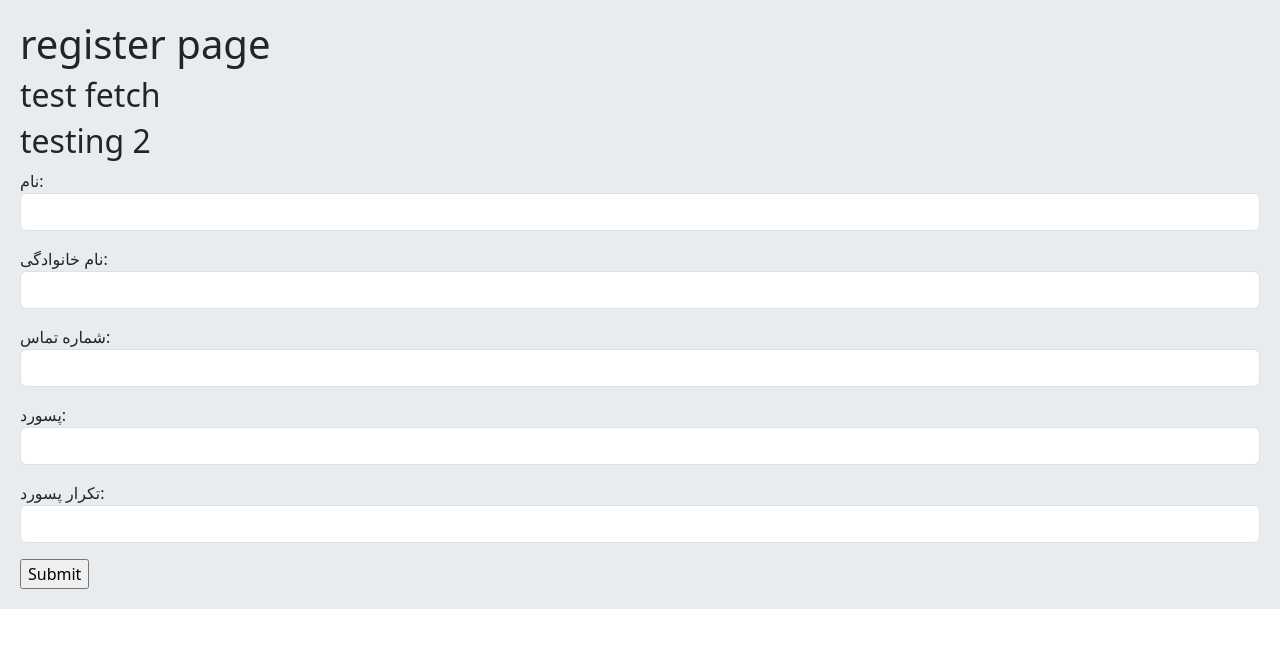
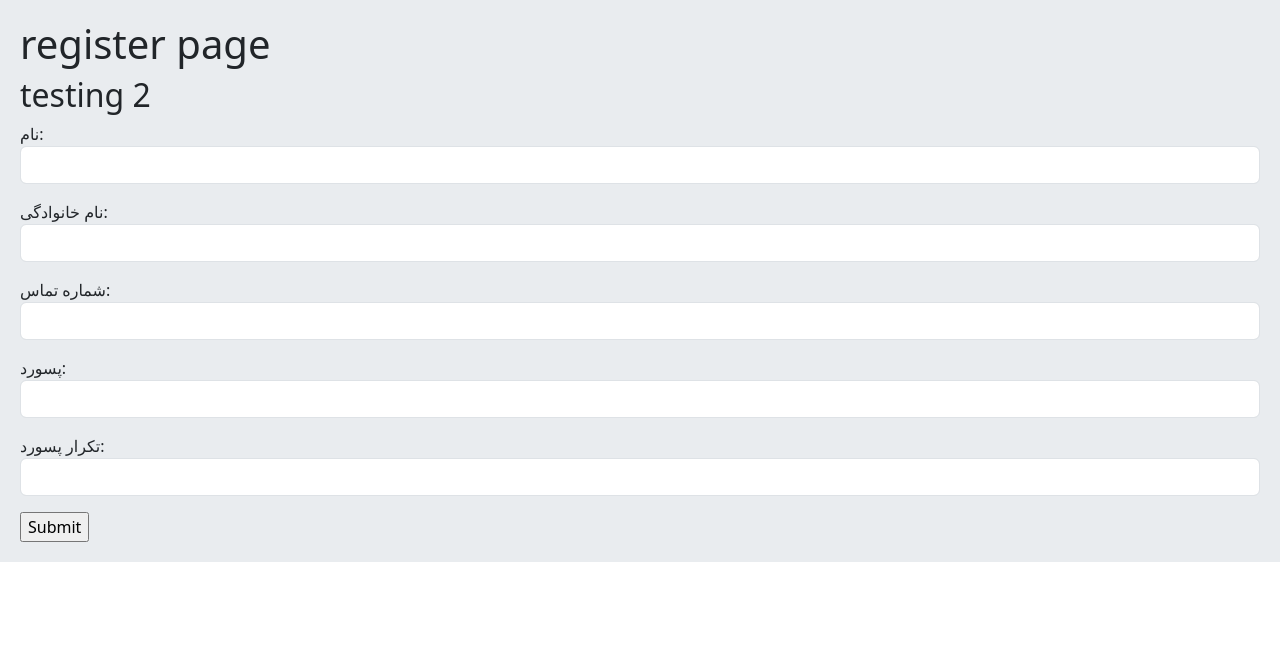
Before and after one commit to pourkahnouji/django_shop, a Django app: page /register/ in a window 1280 px wide. Shown: the top 648 px of the page. Run offline with Django 5.2, Linux system fonts and the light colour scheme.

Commit message:
update register

```diff
--- a/account/templates/account/register.html
+++ b/account/templates/account/register.html
@@ -1,7 +1,6 @@
 {% extends 'base.html' %}
 {% block content %}
     <h1>register page</h1>
-    <h2> test fetch</h2>
     <h2> testing 2</h2>
 <form method="post">
     {% csrf_token %}
```
